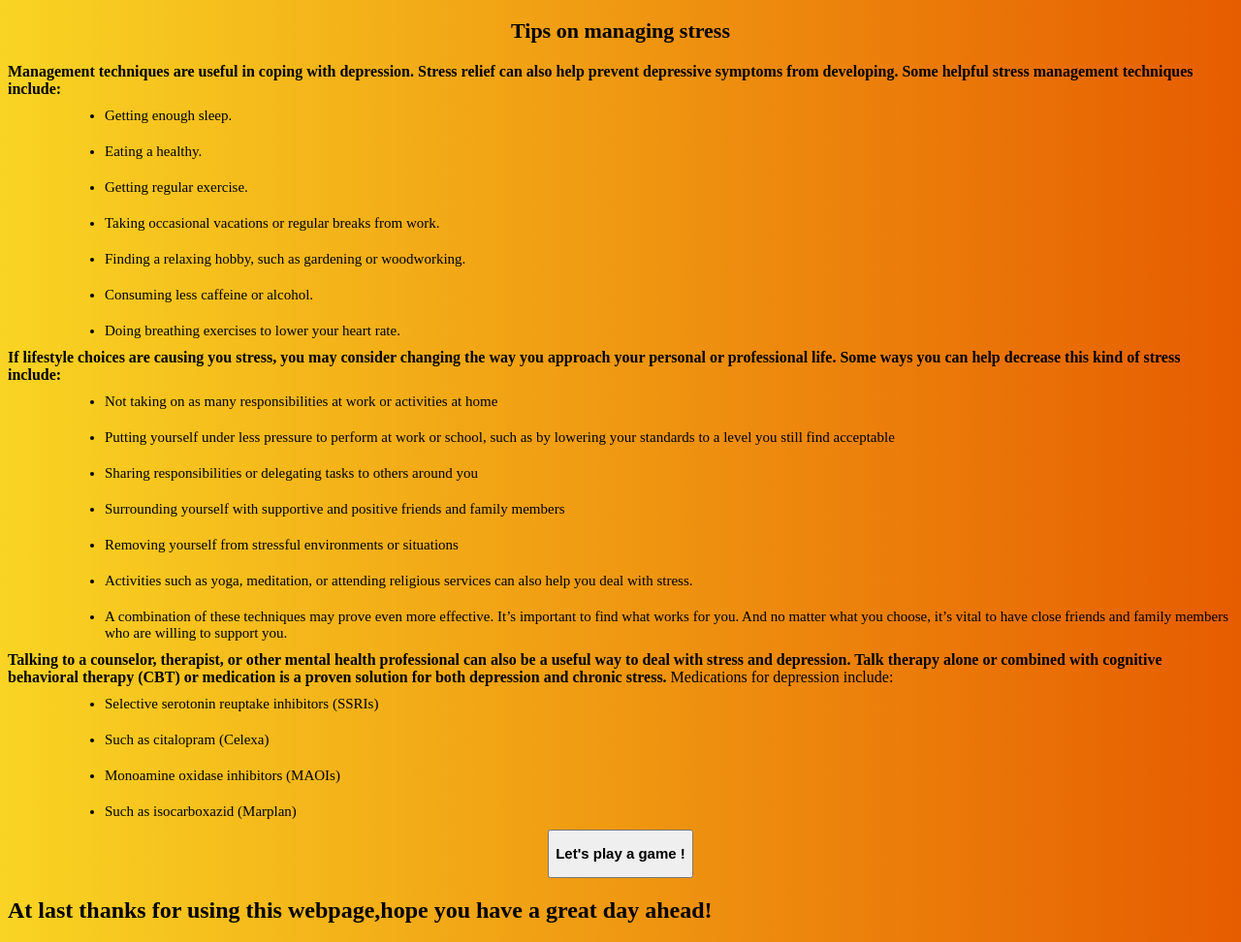
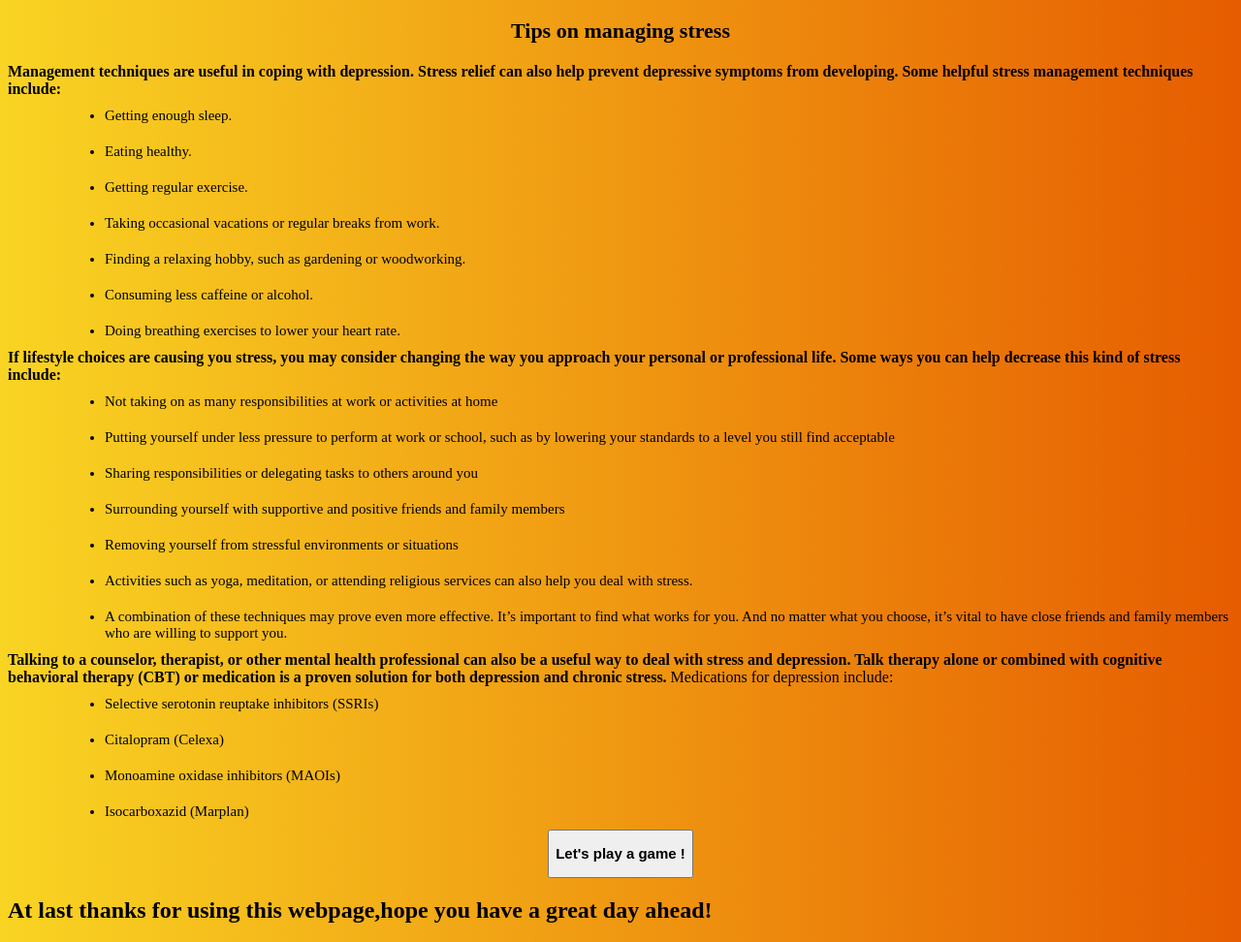
Before and after one commit to koolgax99/straw-hat-coders, a Flask app: template templates/sad.html in a window 1280 px wide. Shown: the part 1240-2212 px from the top of the page at 97% size. Run offline with Flask 2, Linux system fonts and the light colour scheme; the template is opened without the code that fills it, so the values that code supplies are empty.

Commit message:
Update sad.html

```diff
--- a/templates/sad.html
+++ b/templates/sad.html
@@ -34,8 +34,8 @@
    }
         </style>
     <body>
-        <center><h2>What if you are sad!,don't worry we will change your mood :)</h2></center>
-        <h3><b>These are some selected songs which can re-fresh your mind and change your sad state to happy state</b></h3>
+        <center><h2>What if you are sad, don't worry we will change your mood :)</h2></center>
+        <h3><b>These are some selected songs which can refresh your mind and change your sad state to happy state</b></h3>
         <ul style="list-style-type:disc">
             <li id = "head1">A.R. Rahman - Rang De Basanti</li>
             <iframe width="360" height="315" src="https://www.youtube.com/embed/c769V25pX08" frameborder="0" allow="accelerometer; autoplay; clipboard-write; encrypted-media; gyroscope; picture-in-picture" allowfullscreen></iframe>
@@ -48,7 +48,7 @@
 <b>Management techniques are useful in coping with depression. Stress relief can also help prevent depressive symptoms from developing. Some helpful stress management techniques include:</b>
 <ul style="list-style-type: disc;">
 <li id = "head2">Getting enough sleep.</li>
-<li id = "head2">Eating a healthy.</li>
+<li id = "head2">Eating healthy.</li>
 <li id = "head2">Getting regular exercise.</li>
 <li id = "head2">Taking occasional vacations or regular breaks from work.</li>
 <li id = "head2">Finding a relaxing hobby, such as gardening or woodworking.</li>
@@ -69,9 +69,9 @@
 Medications for depression include:
 <ul style="list-style-type: disc;">
 <li id = "head2">Selective serotonin reuptake inhibitors (SSRIs)</li>
-<li id = "head2">Such as citalopram (Celexa)</li>
+<li id = "head2">Citalopram (Celexa)</li>
 <li id = "head2">Monoamine oxidase inhibitors (MAOIs)</li>
-<li id = "head2">Such as isocarboxazid (Marplan)</li>
+<li id = "head2">Isocarboxazid (Marplan)</li>
  </ul>
     <center><button type="button" id = "btn3"><b>Let's play a game !</b></button></center>
     <h2 id = "btn5"><b>At last thanks for using this webpage,hope you have a great day ahead!</b></h2>
```
